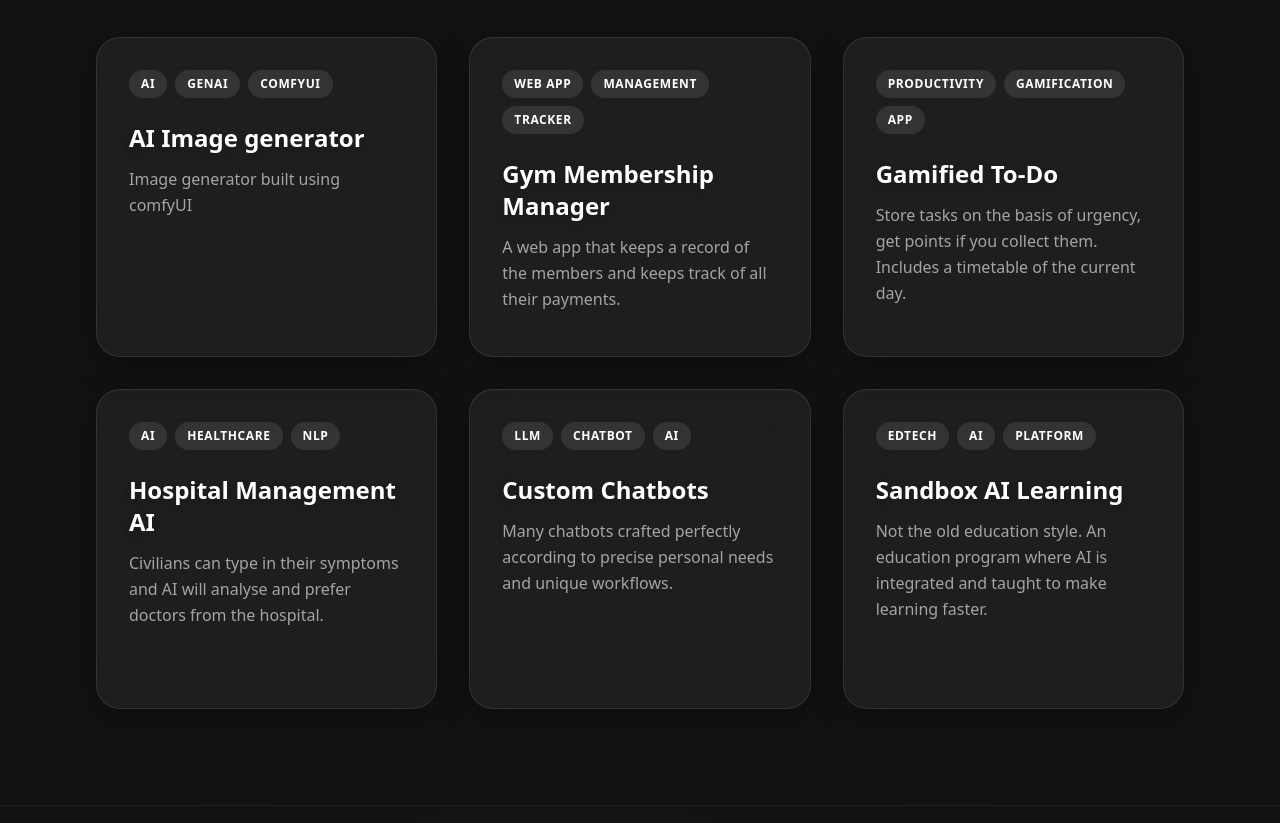
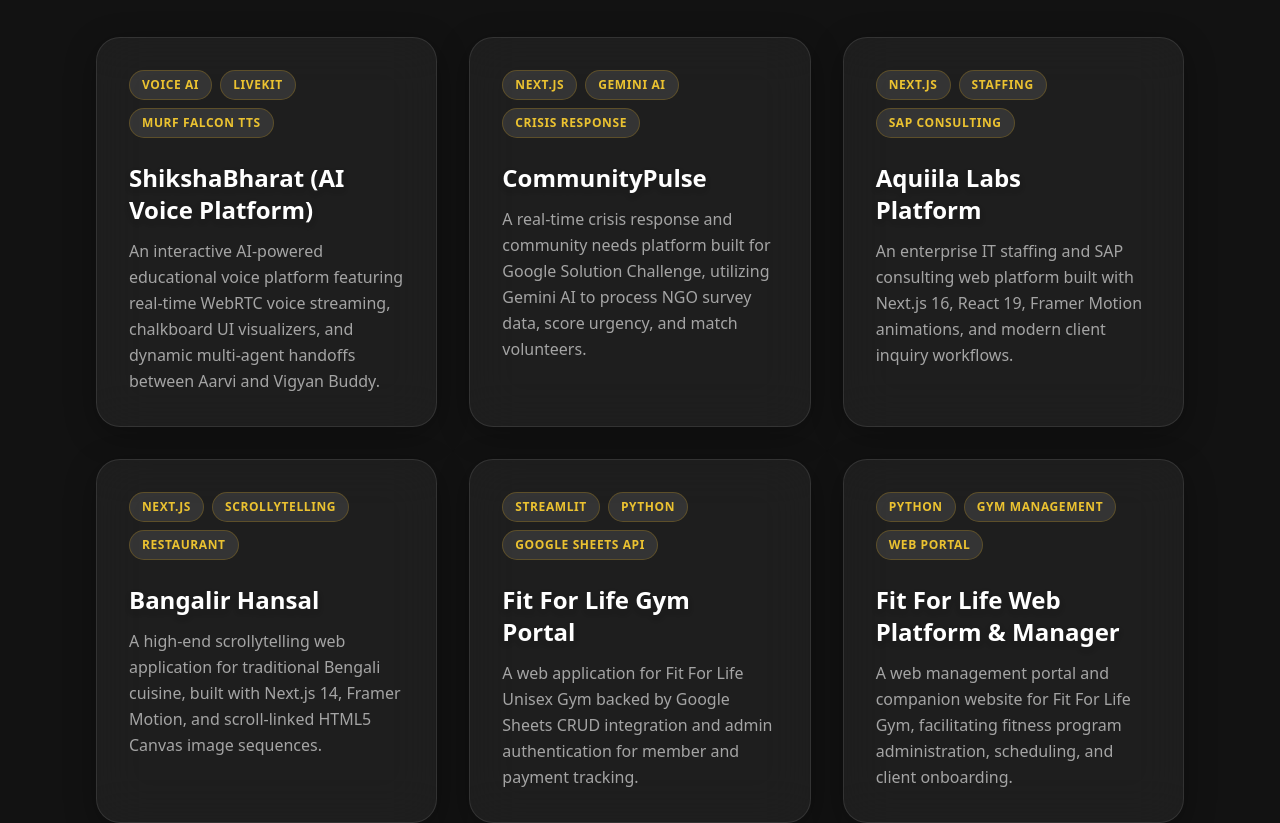
Before and after one commit to ishan200716/Portfolio, a Next.js app: page / in a window 1280 px wide. Shown: the part 5160-5983 px from the top of the page. Built offline with nearby package versions, Linux system fonts and the light colour scheme.

Commit message:
feat: update portfolio projects list and add View More Work button

```diff
--- a/components/Projects.tsx
+++ b/components/Projects.tsx
@@ -1,38 +1,56 @@
+"use client";
 
+import { useState } from "react";
+import { motion, AnimatePresence } from "framer-motion";
+import { ChevronDown, ArrowUpRight } from "lucide-react";
 
 export default function Projects() {
+  const [showAll, setShowAll] = useState(false);
+
   const projects = [
     {
-      title: "AI Image generator",
-      desc: "Image generator built using comfyUI",
-      tags: ["AI", "GenAI", "ComfyUI"],
+      title: "ShikshaBharat (AI Voice Platform)",
+      desc: "An interactive AI-powered educational voice platform featuring real-time WebRTC voice streaming, chalkboard UI visualizers, and dynamic multi-agent handoffs between Aarvi and Vigyan Buddy.",
+      tags: ["Voice AI", "LiveKit", "Murf Falcon TTS"],
     },
     {
-      title: "Gym Membership Manager",
-      desc: "A web app that keeps a record of the members and keeps track of all their payments.",
-      tags: ["Web App", "Management", "Tracker"],
+      title: "CommunityPulse",
+      desc: "A real-time crisis response and community needs platform built for Google Solution Challenge, utilizing Gemini AI to process NGO survey data, score urgency, and match volunteers.",
+      tags: ["Next.js", "Gemini AI", "Crisis Response"],
     },
     {
-      title: "Gamified To-Do",
-      desc: "Store tasks on the basis of urgency, get points if you collect them. Includes a timetable of the current day.",
-      tags: ["Productivity", "Gamification", "App"],
+      title: "Aquiila Labs Platform",
+      desc: "An enterprise IT staffing and SAP consulting web platform built with Next.js 16, React 19, Framer Motion animations, and modern client inquiry workflows.",
+      tags: ["Next.js", "Staffing", "SAP Consulting"],
     },
     {
-      title: "Hospital Management AI",
-      desc: "Civilians can type in their symptoms and AI will analyse and prefer doctors from the hospital.",
-      tags: ["AI", "Healthcare", "NLP"],
+      title: "Bangalir Hansal",
+      desc: "A high-end scrollytelling web application for traditional Bengali cuisine, built with Next.js 14, Framer Motion, and scroll-linked HTML5 Canvas image sequences.",
+      tags: ["Next.js", "Scrollytelling", "Restaurant"],
     },
     {
-      title: "Custom Chatbots",
-      desc: "Many chatbots crafted perfectly according to precise personal needs and unique workflows.",
-      tags: ["LLM", "Chatbot", "AI"],
+      title: "Fit For Life Gym Portal",
+      desc: "A web application for Fit For Life Unisex Gym backed by Google Sheets CRUD integration and admin authentication for member and payment tracking.",
+      tags: ["Streamlit", "Python", "Google Sheets API"],
     },
     {
-      title: "Sandbox AI Learning",
-      desc: "Not the old education style. An education program where AI is integrated and taught to make learning faster.",
-      tags: ["EdTech", "AI", "Platform"],
-    }
+      title: "Fit For Life Web Platform & Manager",
+      desc: "A web management portal and companion website for Fit For Life Gym, facilitating fitness program administration, scheduling, and client onboarding.",
+      tags: ["Python", "Gym Management", "Web Portal"],
+    },
+    {
+      title: "Developer Portfolio",
+      desc: "A modern developer portfolio built with Next.js 16, React 19, Tailwind CSS, and Framer Motion showcasing software engineering projects and technical skills.",
+      tags: ["Next.js", "Portfolio", "Framer Motion"],
+    },
+    {
+      title: "StaysLocal Accommodation Portal",
+      desc: "A responsive web application for discovering and booking local stays, featuring dynamic search, Firebase backend integration, and client-side image compression.",
+      tags: ["React", "Firebase", "Travel Booking"],
+    },
   ];
+
+  const visibleProjects = showAll ? projects : projects.slice(0, 6);
 
   return (
     <section id="projects" className="min-h-screen relative z-20 bg-[#121212] py-24 px-6 md:px-12 lg:px-24">
@@ -40,30 +58,72 @@
         <div className="mb-16 md:mb-24 flex flex-col md:flex-row justify-between items-end gap-6">
           <div>
             <h2 className="text-4xl md:text-6xl font-bold text-white mb-4 drop-shadow-lg">Selected Work</h2>
-            <p className="text-xl text-white/50 max-w-xl">A collection of my recent projects focusing on AI, management systems, and gamified experiences.</p>
+            <p className="text-xl text-white/50 max-w-xl">
+              A curated collection of my recent projects in AI agents, web applications, and management platforms.
+            </p>
           </div>
           <div className="flex gap-6 items-center">
-             <a href="mailto:ishan200716@gmail.com" className="text-white hover:text-amber-400 transition-colors tracking-wide">ishan200716@gmail.com</a>
-             <a href="https://www.linkedin.com/in/ishan-singh-b84b1a346/" target="_blank" className="font-semibold text-black bg-white px-5 py-2 rounded-full hover:bg-amber-400 hover:text-black transition-colors shadow-lg">LinkedIn</a>
+            <a
+              href="mailto:ishan200716@gmail.com"
+              className="text-white hover:text-amber-400 transition-colors tracking-wide"
+            >
+              ishan200716@gmail.com
+            </a>
+            <a
+              href="https://www.linkedin.com/in/ishan-singh-b84b1a346/"
+              target="_blank"
+              rel="noopener noreferrer"
+              className="font-semibold text-black bg-white px-5 py-2 rounded-full hover:bg-amber-400 hover:text-black transition-colors shadow-lg"
+            >
+              LinkedIn
+            </a>
           </div>
         </div>
 
-        <div className="grid grid-cols-1 md:grid-cols-2 lg:grid-cols-3 gap-8">
-          {projects.map((proj, i) => (
-            <div key={i} className="glass p-8 rounded-3xl flex flex-col justify-between group hover:bg-white/10 hover:scale-[1.02] transition-all duration-500 min-h-[320px]">
-              <div>
-                <div className="flex gap-2 flex-wrap mb-6">
-                   {proj.tags.map(t => (
-                     <span key={t} className="text-xs font-bold uppercase tracking-wider px-3 py-1.5 bg-white/10 rounded-full text-white">{t}</span>
-                   ))}
+        <motion.div layout className="grid grid-cols-1 md:grid-cols-2 lg:grid-cols-3 gap-8">
+          <AnimatePresence>
+            {visibleProjects.map((proj, i) => (
+              <motion.div
+                key={proj.title}
+                initial={{ opacity: 0, y: 20 }}
+                animate={{ opacity: 1, y: 0 }}
+                exit={{ opacity: 0, y: -20 }}
+                transition={{ duration: 0.4, delay: i * 0.05 }}
+                layout
+                className="glass p-8 rounded-3xl flex flex-col justify-between group hover:bg-white/10 hover:scale-[1.02] transition-all duration-500 min-h-[320px] border border-white/10"
+              >
+                <div>
+                  <div className="flex gap-2 flex-wrap mb-6">
+                    {proj.tags.map((t) => (
+                      <span
+                        key={t}
+                        className="text-xs font-bold uppercase tracking-wider px-3 py-1.5 bg-white/10 rounded-full text-amber-300/90 border border-amber-400/20"
+                      >
+                        {t}
+                      </span>
+                    ))}
+                  </div>
+                  <h3 className="text-2xl font-bold text-white mb-3 group-hover:text-amber-300 transition-colors drop-shadow-md flex items-center justify-between">
+                    <span>{proj.title}</span>
+                    <ArrowUpRight className="w-5 h-5 opacity-0 group-hover:opacity-100 transition-opacity text-amber-300 shrink-0 ml-2" />
+                  </h3>
+                  <p className="text-white/60 leading-relaxed font-medium">{proj.desc}</p>
                 </div>
-                <h3 className="text-2xl font-bold text-white mb-3 group-hover:text-amber-300 transition-colors drop-shadow-md">{proj.title}</h3>
-                <p className="text-white/60 leading-relaxed font-medium">{proj.desc}</p>
-              </div>
+              </motion.div>
+            ))}
+          </AnimatePresence>
+        </motion.div>
 
-
-            </div>
-          ))}
+        <div className="mt-16 text-center">
+          <button
+            onClick={() => setShowAll(!showAll)}
+            className="inline-flex items-center gap-3 px-8 py-4 bg-gradient-to-r from-amber-400 to-amber-500 hover:from-amber-500 hover:to-amber-600 text-black font-bold text-base rounded-full shadow-xl hover:shadow-amber-500/20 hover:scale-105 active:scale-95 transition-all duration-300 group cursor-pointer"
+          >
+            <span>{showAll ? "Show Less" : "View More Work"}</span>
+            <ChevronDown
+              className={`w-5 h-5 transition-transform duration-300 ${showAll ? "rotate-180" : ""}`}
+            />
+          </button>
         </div>
       </div>
     </section>
```
